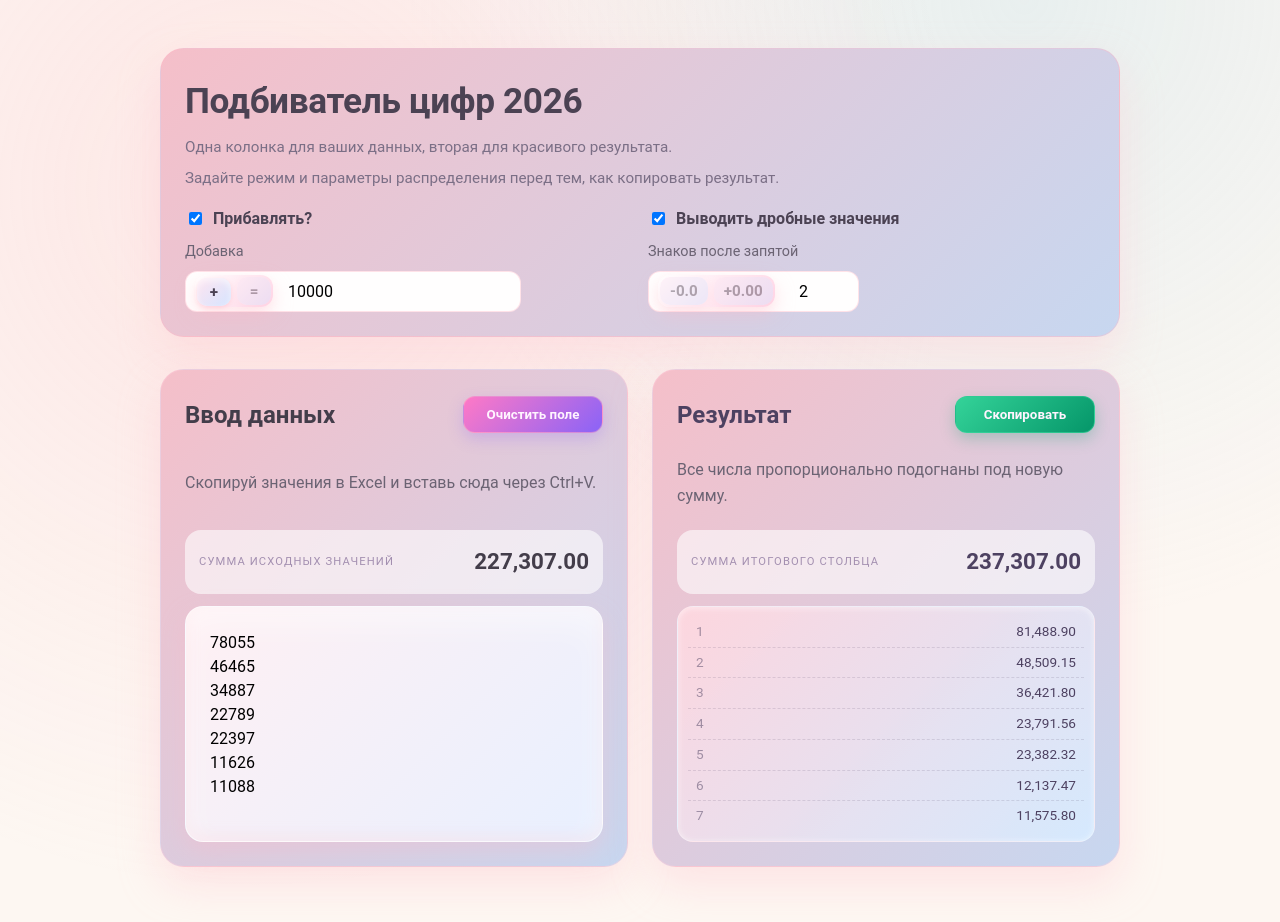
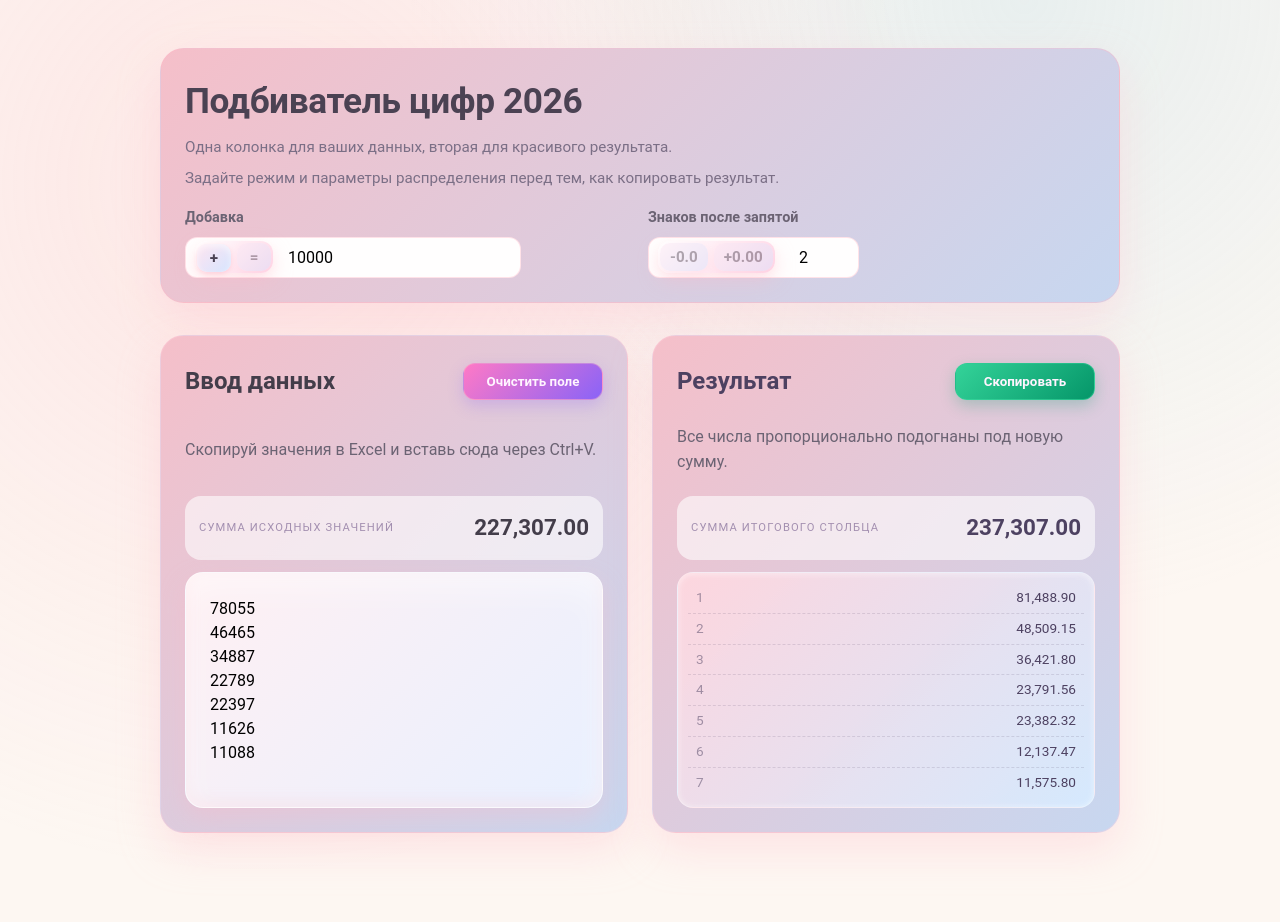
Before and after one commit to mrgisaev/Number-Cruncher-2000, a React (Vite) app in the folder web/: page / in a window 1280 px wide. Shown: the top 922 px of the page. Built offline with nearby package versions, Linux system fonts and the light colour scheme.

Commit message:
Refine toggles

```diff
--- a/web/src/App.css
+++ b/web/src/App.css
@@ -40,21 +40,18 @@
   color: #5e5169;
 }
 
-.checkbox {
-  display: flex;
-  align-items: center;
-  gap: 8px;
-  font-weight: 600;
-  color: #4b4253;
-}
-
 .number-field {
   display: flex;
   flex-direction: column;
   gap: 6px;
   min-width: 180px;
+}
+
+.number-field-label {
   font-size: 0.9rem;
   color: #6b6373;
+  font-weight: 600;
+  display: block;
 }
 
 .number-field input {
@@ -126,6 +123,7 @@
   box-shadow:
     0 8px 20px rgba(255, 183, 197, 0.35),
     inset 0 0 0 rgba(255, 255, 255, 0.2);
+  pointer-events: none;
 }
 
 .mode-toggle-button {
@@ -137,6 +135,7 @@
   font-size: 0.95rem;
   font-weight: 700;
   cursor: pointer;
+  pointer-events: auto;
   background: linear-gradient(135deg, #ffe4f0, #d6e5ff);
   color: #4b4253;
   display: inline-flex;
--- a/web/src/App.tsx
+++ b/web/src/App.tsx
@@ -1,4 +1,4 @@
-import { type ChangeEvent, useMemo, useState } from 'react';
+import { type ChangeEvent, useId, useMemo, useState } from 'react';
 import './App.css';
 
 const sampleColumn = `78055
@@ -188,9 +188,10 @@ function App() {
   const [isTargetMode, setIsTargetMode] = useState(true);
   const [targetSum, setTargetSum] = useState(463915);
   const [additionValue, setAdditionValue] = useState(10000);
-  const [useFractions, setUseFractions] = useState(true);
   const [fractionDigits, setFractionDigits] = useState(2);
   const [copyState, setCopyState] = useState<'idle' | 'copied'>('idle');
+  const additionInputId = useId();
+  const digitsInputId = useId();
 
   const parsedRows = useMemo(() => parseColumn(rawInput), [rawInput]);
   const numericValues = useMemo(
@@ -199,7 +200,7 @@ function App() {
   );
   const baseSum = useMemo(() => sumValues(numericValues), [numericValues]);
 
-  const decimals = useFractions ? Math.min(Math.max(fractionDigits, 0), 6) : 0;
+  const decimals = Math.min(Math.max(fractionDigits, 0), 6);
   const desiredSumRaw = isTargetMode ? baseSum + additionValue : targetSum;
   const desiredSum = decimals === 0 ? Math.round(desiredSumRaw) : desiredSumRaw;
 
@@ -280,16 +281,10 @@ function App() {
           <div className="split-control">
             <div className="stacked-field-column">
               <div className="stacked-field">
-                <label className="checkbox">
-                  <input
-                    type="checkbox"
-                    checked={isTargetMode}
-                    onChange={(event) => setIsTargetMode(event.target.checked)}
-                  />
-                  Прибавлять?
-                </label>
-                <label className="number-field number-field-mode">
-                  <span>{desiredLabel}</span>
+                <div className="number-field number-field-mode">
+                  <label className="number-field-label" htmlFor={additionInputId}>
+                    {desiredLabel}
+                  </label>
                   <div className="number-field-input-wrapper input-with-toggle addition-toggle">
                     <div className="mode-toggle mode-toggle-inline" role="group" aria-label="Переключение режима суммы">
                       <button
@@ -312,26 +307,21 @@ function App() {
                       </button>
                     </div>
                     <input
+                      id={additionInputId}
                       type="number"
                       value={Number.isFinite(desiredInputValue) ? desiredInputValue : ''}
                       onChange={(event) => onDesiredChange(Number(event.target.value) || 0)}
                     />
                   </div>
-                </label>
+                </div>
               </div>
             </div>
             <div className="stacked-field-column">
               <div className="stacked-field">
-                <label className="checkbox">
-                  <input
-                    type="checkbox"
-                    checked={useFractions}
-                    onChange={(event) => setUseFractions(event.target.checked)}
-                  />
-                  Выводить дробные значения
-                </label>
-                <label className="number-field number-field-mode">
-                  <span>Знаков после запятой</span>
+                <div className="number-field number-field-mode">
+                  <label className="number-field-label" htmlFor={digitsInputId}>
+                    Знаков после запятой
+                  </label>
                   <div className="number-field-input-wrapper input-with-toggle digits-toggle">
                     <div className="mode-toggle mode-toggle-inline" role="group" aria-label="Переключение дробей">
                       <button
@@ -354,17 +344,17 @@ function App() {
                       </button>
                     </div>
                     <input
+                      id={digitsInputId}
                       type="number"
                       min={0}
                       max={6}
                       value={fractionDigits}
-                      disabled={!useFractions}
                       onChange={(event) =>
-                        setFractionDigits(Math.max(0, Number(event.target.value) || 0))
+                        setFractionDigits(Math.min(6, Math.max(0, Number(event.target.value) || 0)))
                       }
                     />
                   </div>
-                </label>
+                </div>
               </div>
             </div>
           </div>
```
